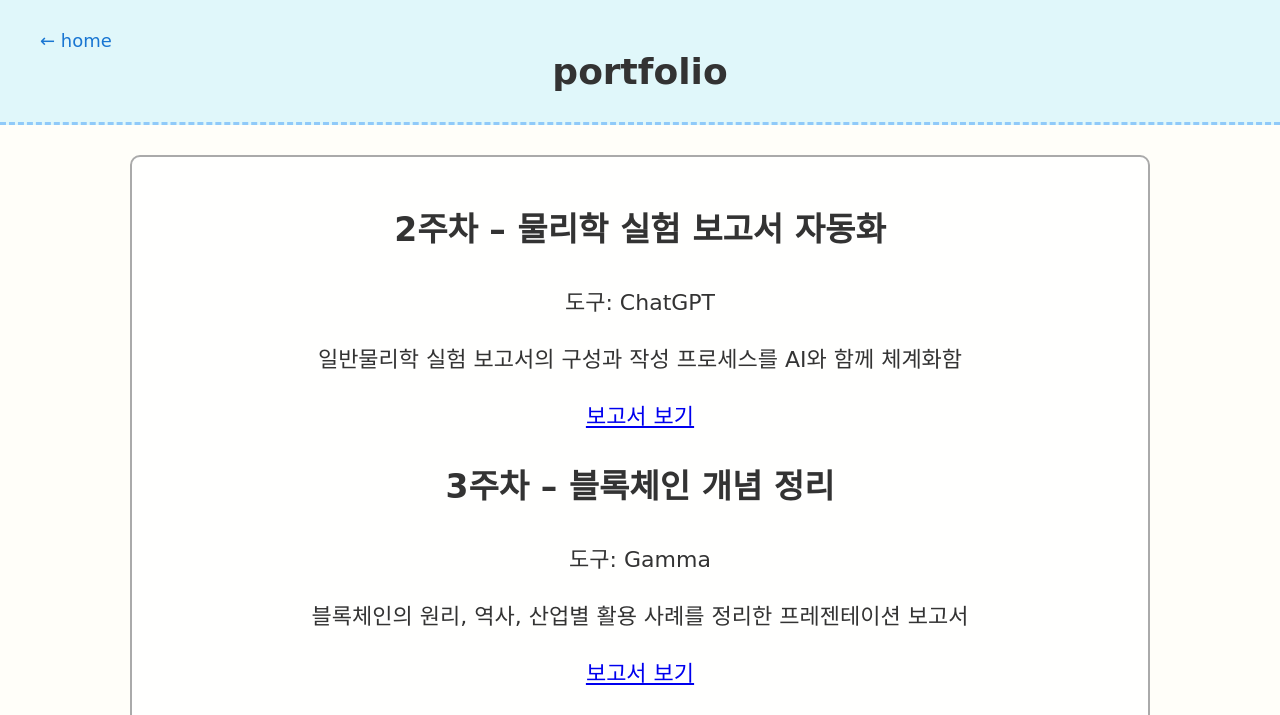
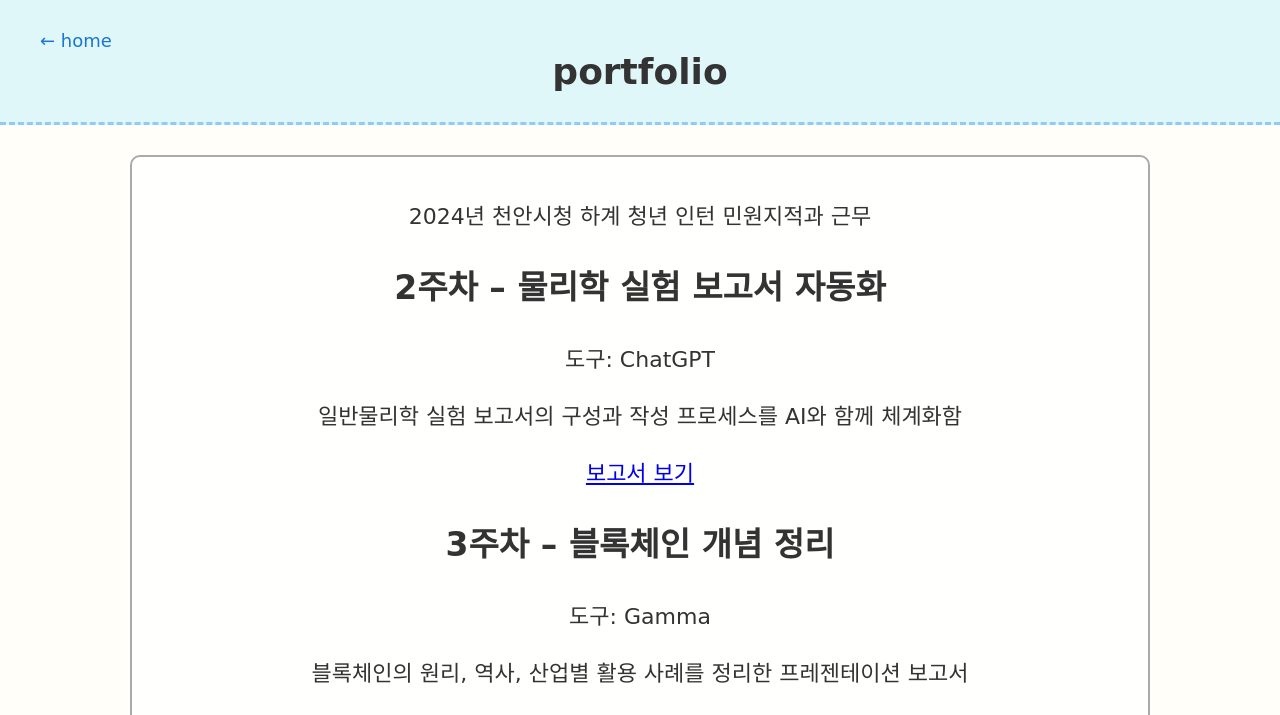
Before and after one commit to yunseo2316/yunseo2316.github.io, a plain HTML site: page portfolio.html in a window 1280 px wide. Shown: the top 715 px of the page. Drawn offline with Linux system fonts and the light colour scheme; a web font is replaced by a local one.

Commit message:
Update portfolio.html

```diff
--- a/portfolio.html
+++ b/portfolio.html
@@ -15,6 +15,10 @@
   <main>
     <div class="content-box">
 
+      <!-- ✅ 인턴 경력 문장 -->
+      <p>2024년 천안시청 하계 청년 인턴 민원지적과 근무</p>
+
+      <!-- ✅ 실습 항목들 -->
       <div class="project">
         <h2>2주차 – 물리학 실험 보고서 자동화</h2>
         <p>도구: ChatGPT</p>
```
